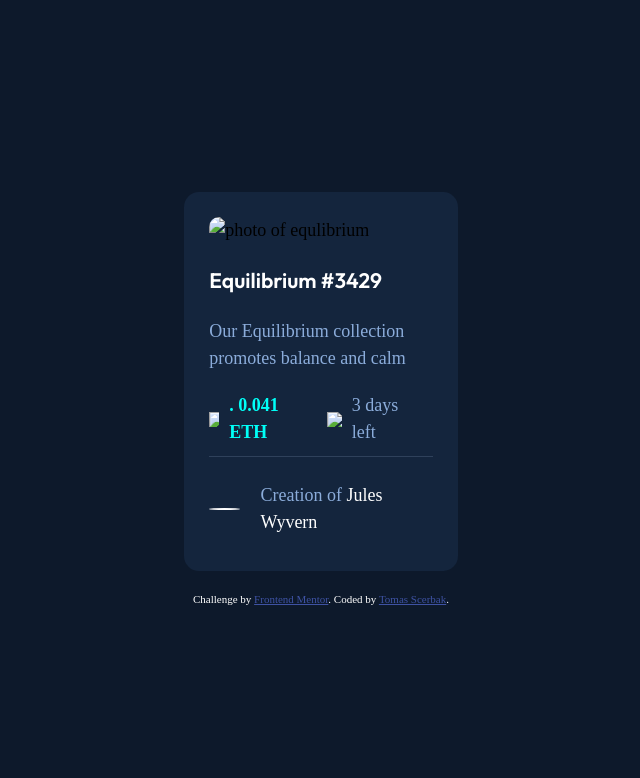
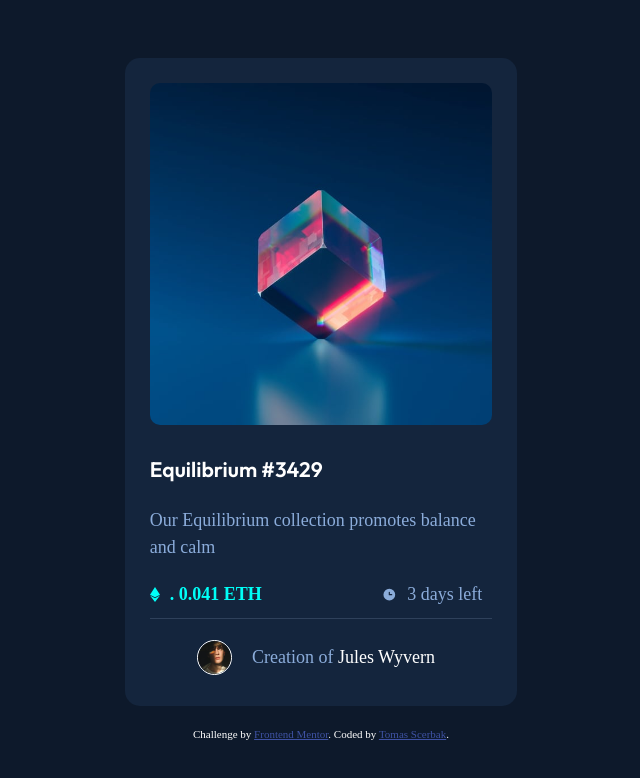
Before and after one commit to TomasScerbak/nft-preview-card-component, a plain HTML site: page index.html in a window 1280 px wide. Shown: the whole page, without its empty margins (319-959 px from the left). Drawn offline with Linux system fonts and the light colour scheme; the site is published under a folder, as on GitHub Pages, so addresses that start at the root find nothing.

Commit message:
removing slashes from images

```diff
--- a/index.html
+++ b/index.html
@@ -25,12 +25,12 @@
         <div class="container">
           <img
             class="equilibrium"
-            src="/Images/image-equilibrium.jpg"
+            src="Images/image-equilibrium.jpg"
             alt="photo of equlibrium"
           />
           <div class="overlay">
             <a href="#"
-              ><img class="icon" src="/Images/icon-view.svg" alt="icon view"
+              ><img class="icon" src="Images/icon-view.svg" alt="icon view"
             /></a>
           </div>
         </div>
@@ -42,7 +42,7 @@
           <div class="ethereum">
             <img
               class="ethereum__image"
-              src="/Images/icon-ethereum.svg"
+              src="Images/icon-ethereum.svg"
               alt="picture of ethereum"
             />
             <p class="currency">. 0.041 ETH</p>
@@ -50,7 +50,7 @@
           <div class="days">
             <img
               class="clock__image"
-              src="/Images/icon-clock.svg"
+              src="Images/icon-clock.svg"
               alt="picture of small clock"
             />
             <p class="days__left">3 days left</p>
@@ -58,7 +58,7 @@
         </div>
         <span class="line"></span>
         <div class="media">
-          <img class="avatar" src="/Images/image-avatar.png" alt="" />
+          <img class="avatar" src="Images/image-avatar.png" alt="" />
           <p>Creation of <span class="creator">Jules Wyvern</span></p>
         </div>
       </div>
```
